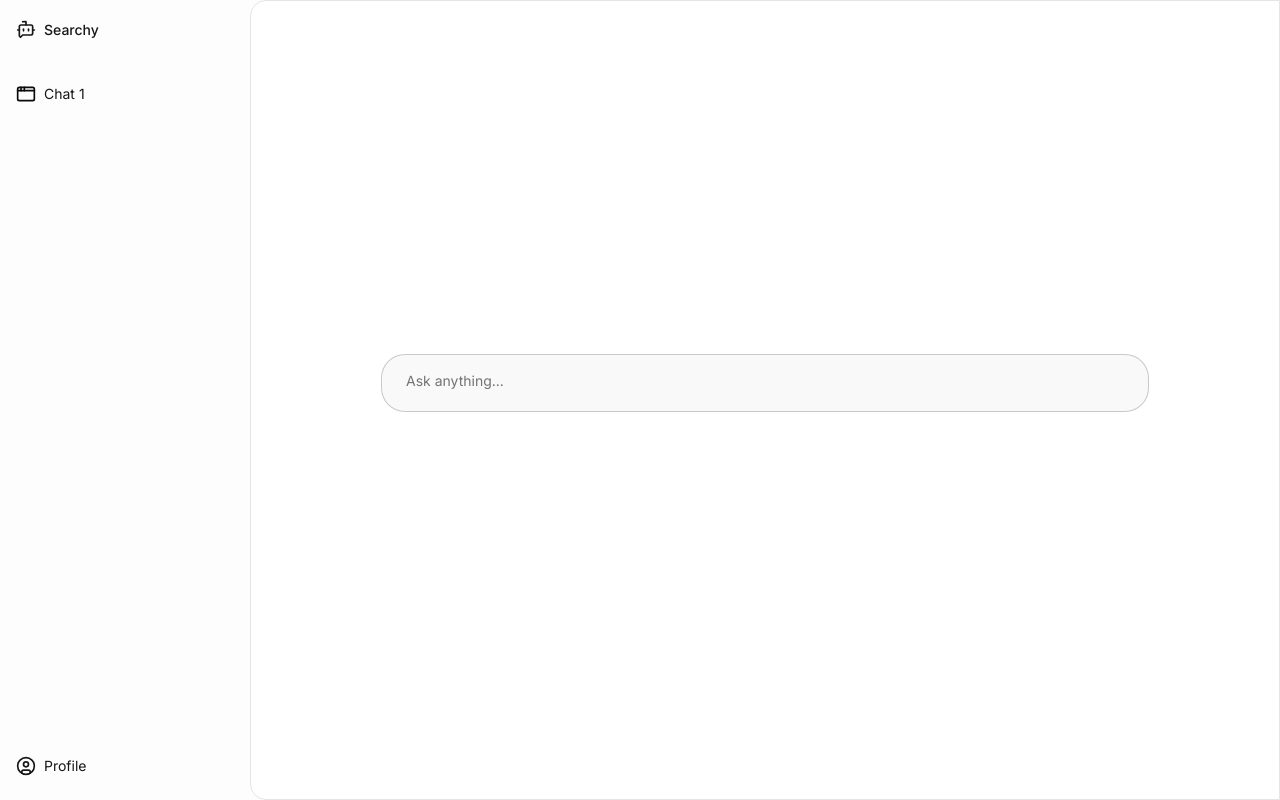
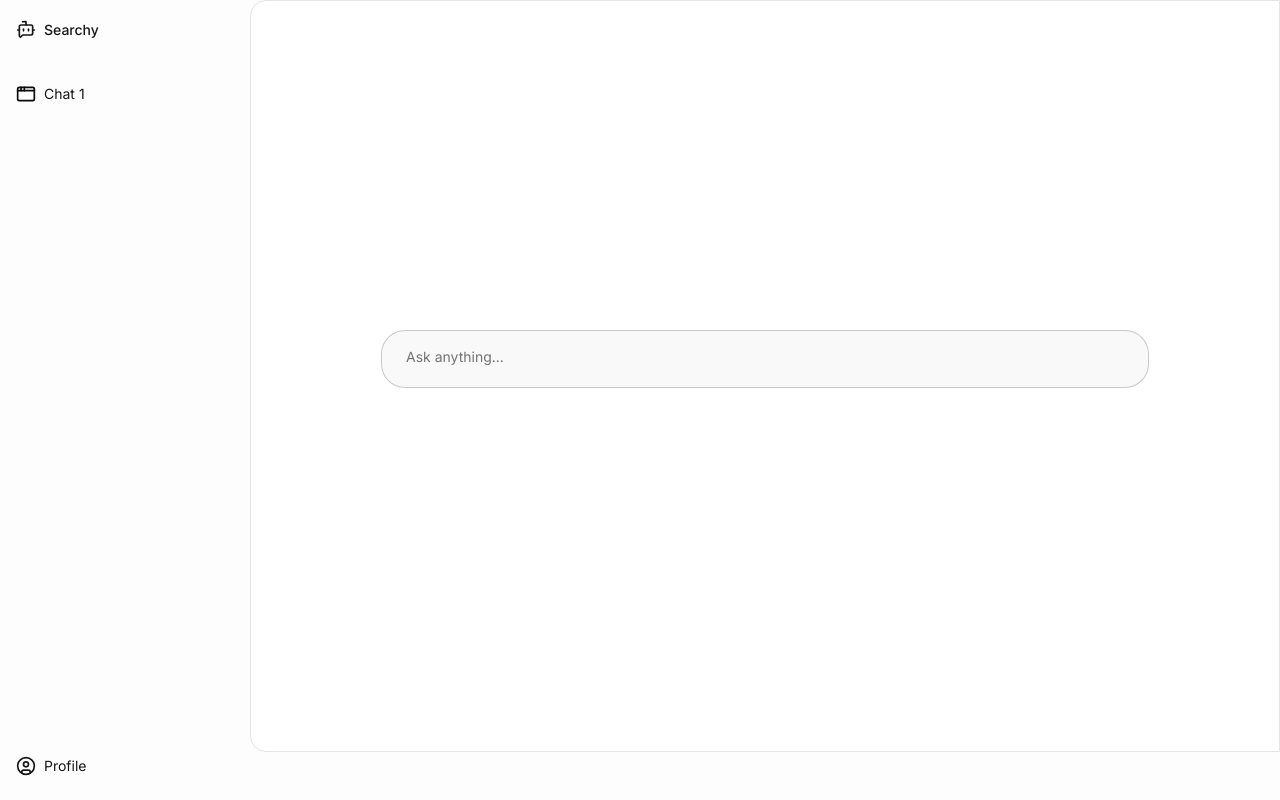
Before and after one commit to EmilsValdmanis/bachelor-ai-search-engine, a Next.js app: page / in a window 1280 px wide. Built offline with nearby package versions, Linux system fonts and the light colour scheme.

Commit message:
chore: fix height on mobile

```diff
--- a/src/app/(routes)/layout.tsx
+++ b/src/app/(routes)/layout.tsx
@@ -9,7 +9,7 @@ export default function RootLayout({
         <>
             <AppSidebar />
             <main className="flex grow">
-                <div className="bg-background flex h-full max-h-[100vh] w-full flex-1 flex-col overflow-auto border md:rounded-l-2xl">
+                <div className="bg-background flex h-full max-h-[100vh] w-full flex-1 flex-col overflow-auto border md:max-h-[calc(100dvh-48px)] md:rounded-l-2xl">
                     {children}
                 </div>
             </main>
--- a/src/app/layout.tsx
+++ b/src/app/layout.tsx
@@ -30,7 +30,7 @@ export default function RootLayout({
         <html lang="en" suppressHydrationWarning>
             <body
                 className={cn(
-                    "bg-muted/10 flex h-[100vh] flex-col font-sans antialiased md:flex-row",
+                    "bg-muted/10 flex h-[100dvh] flex-col font-sans antialiased md:flex-row",
                     fontSans.variable,
                 )}
             >
--- a/src/components/chat.tsx
+++ b/src/components/chat.tsx
@@ -36,7 +36,7 @@ function Chat({ id, query }: { id: string; query?: string }) {
     return (
         <div
             className={cn(
-                "stretch mx-auto flex h-screen w-full max-w-[50rem] flex-col gap-10",
+                "stretch mx-auto flex w-full max-w-[50rem] grow flex-col gap-10",
                 !messages.length && "justify-center",
             )}
         >
```
